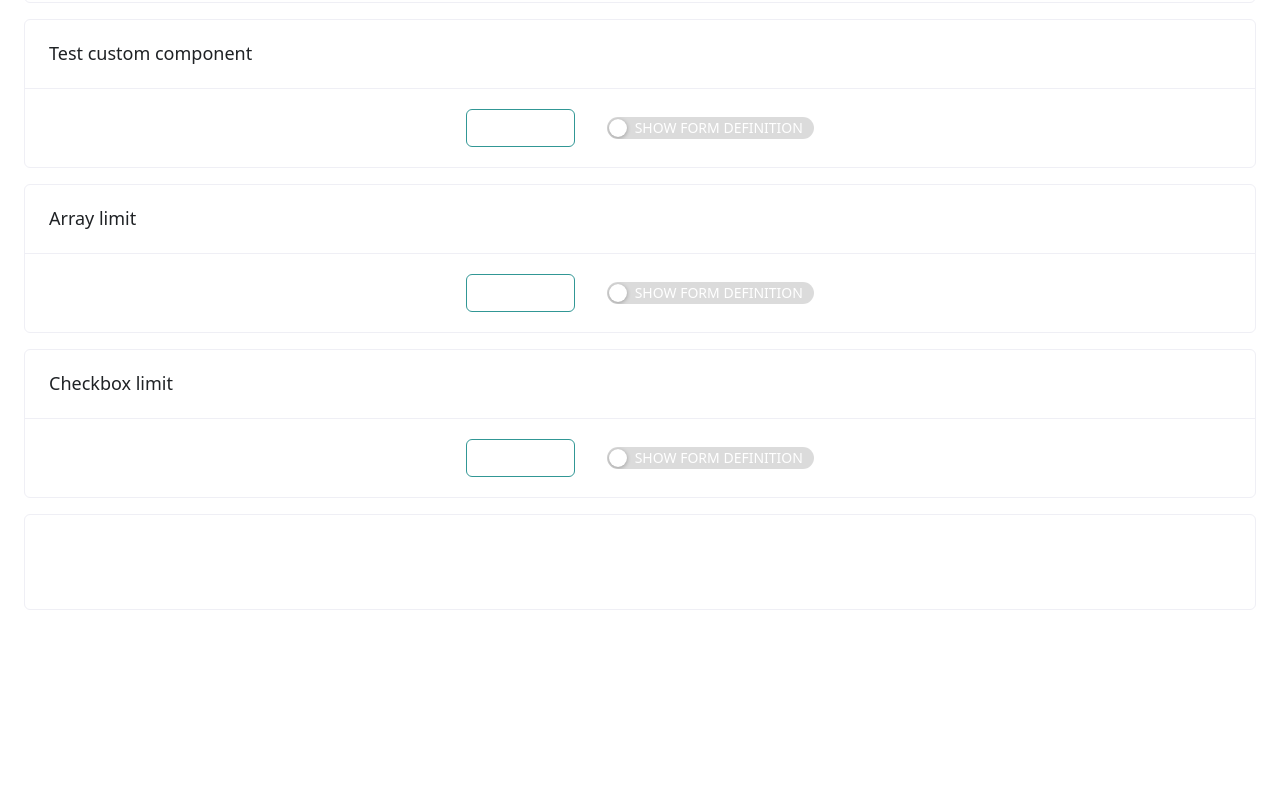
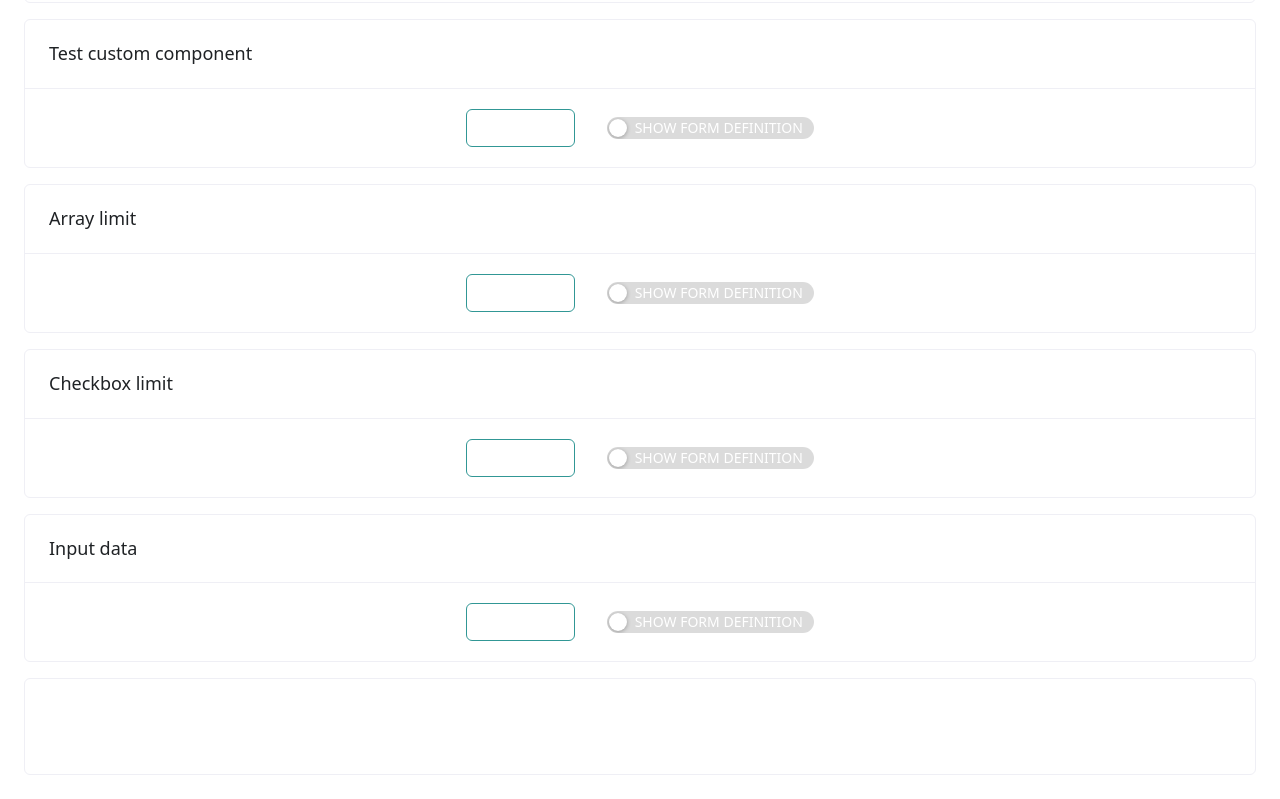
Before and after one commit to ChronicStone/vue-sweetforms, a Vue app: page / in a window 1280 px wide. Shown: the part 1552-2351 px from the top of the page. Before the commit the page ends 2186 px from the top, so only its background shows below. Built offline with nearby package versions, Linux system fonts and the light colour scheme.

Commit message:
feat: fix input & default data injection

```diff
--- a/package.json
+++ b/package.json
@@ -1,6 +1,6 @@
 {
   "name": "@chronicstone/vue-sweetforms",
-  "version": "0.2.0",
+  "version": "0.2.0-rc0",
   "description": "A Vue 3 highly customizable rich-featured form popup generator",
   "files": [
     "dist"
--- a/src/DemoRenderer.vue
+++ b/src/DemoRenderer.vue
@@ -1,10 +1,10 @@
 <template>
   <div>
     <div v-for="(DemoGroup, groupIndex) of demonstrations" :key="groupIndex" class="grid grid-cols-1 gap-4">
-      <NCard :segmented="{content: true}" hoverable :title="label" v-for="({ label, value, expanded}, demoIndex) in DemoGroup" :key="demoIndex">
+      <NCard :segmented="{content: true}" hoverable :title="label" v-for="({ label, value, inputData, expanded}, demoIndex) in DemoGroup" :key="demoIndex">
         <div class="flex flex-col gap-4">
           <div class="flex justify-center w-full items-center gap-8">
-            <NButton @click="OpenForm(value)" type="primary">OPEN FORM</NButton>
+            <NButton @click="OpenForm(value, inputData)" type="primary">OPEN FORM</NButton>
             <n-switch v-model:value="demonstrations[groupIndex][demoIndex].expanded">
               <template #unchecked>SHOW FORM DEFINITION</template>
               <template #checked>HDE FORM DEFINITION</template>
@@ -32,8 +32,8 @@ import { NCard, NButton, useThemeVars, NDivider, NCollapseTransition,  NSwitch }
 import { FormProvider, useSweetform, SweetformTypes } from './index';
 import * as AllDemos from "@/demos/"
 const { createForm, formInstances }: any = useSweetform()
-const OpenForm = async (formContent: any) => {
-  const data = await createForm(formContent)
+const OpenForm = async (formContent: any, inputData: any) => {
+  const data = await createForm(formContent, inputData)
   console.log({ data })
 }
 
--- a/src/demos/SimpleDemo1.ts
+++ b/src/demos/SimpleDemo1.ts
@@ -527,5 +527,36 @@ export default [
         }
       ]
     }
+  },
+  {
+    label: "Input data",
+    inputData: {
+      firstName: "John",
+      lastName: "Doe",
+      address: {
+          street: "1 Main St",
+          city: "New York",
+          state: "NY",
+          // zip: "10001"
+      }
+    },
+    value: {
+      title: "Input data",
+      fields: [
+        { key: "firstName", label: "First name", type: "text" },
+        { key: "lastName", label: "Last name", type: "text" },
+        {
+            key: "address",
+            label: "Address",
+            type: "object",
+            fields: [
+                { key: "street", label: "Street", type: "text", },
+                { key: "city", label: "City", type: "text" },
+                { key: "state", label: "State", type: "text" },
+                { key: "zip", label: "Zip", type: "text", default: "Hahaha" }
+            ]
+        }
+      ]
+    }
   }
 ]
--- a/src/utils/formUtils.ts
+++ b/src/utils/formUtils.ts
@@ -16,7 +16,8 @@ export const MapArrayToObject = (array: any[]) => {
 export const MapFormInitialState = (fields: any[], inputFormData: any = {}, parentKey = "") => {
     const state: any = {}
     fields.forEach((field: any) => {
-        if(!['array', 'object'].includes(field.type)) state[field.key] = inputFormData[field.key] ?? field?.default ?? field.type === 'checkbox' ? false : field.type === 'number' ? 0 : null
+        console.log({ fieldKey: field.key, fieldVal: inputFormData[field.key]})
+        if(!['array', 'object'].includes(field.type)) state[field.key] = inputFormData?.[field.key] ? inputFormData?.[field.key] : field?.default ? field?.default : field.type === 'checkbox' ? false : field.type === 'number' ? 0 : null
         else if(field.type === 'array') state[field.key] = inputFormData[field.key] ?? field?.default ?? []
         else state[field.key] = MapFormInitialState(field.fields ?? [], inputFormData[field.key] ?? {}, field.key)
     })
```
